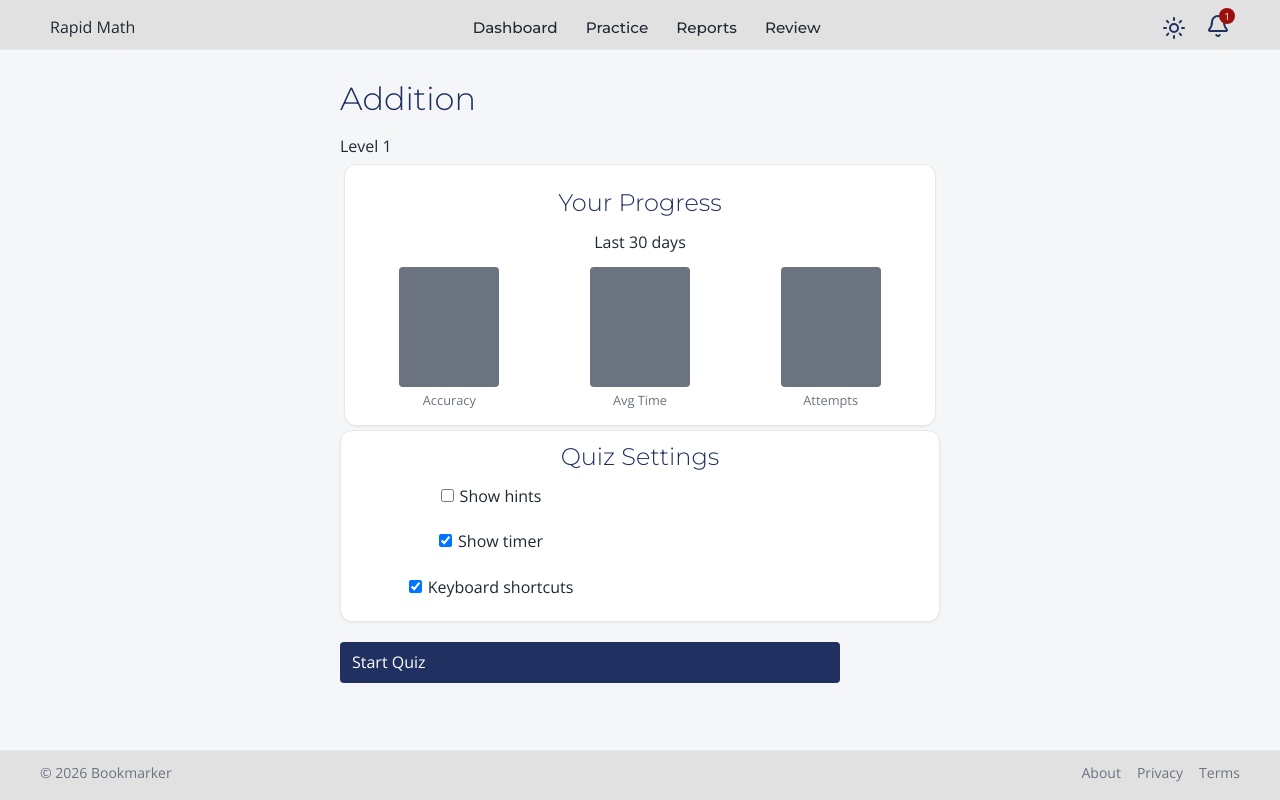
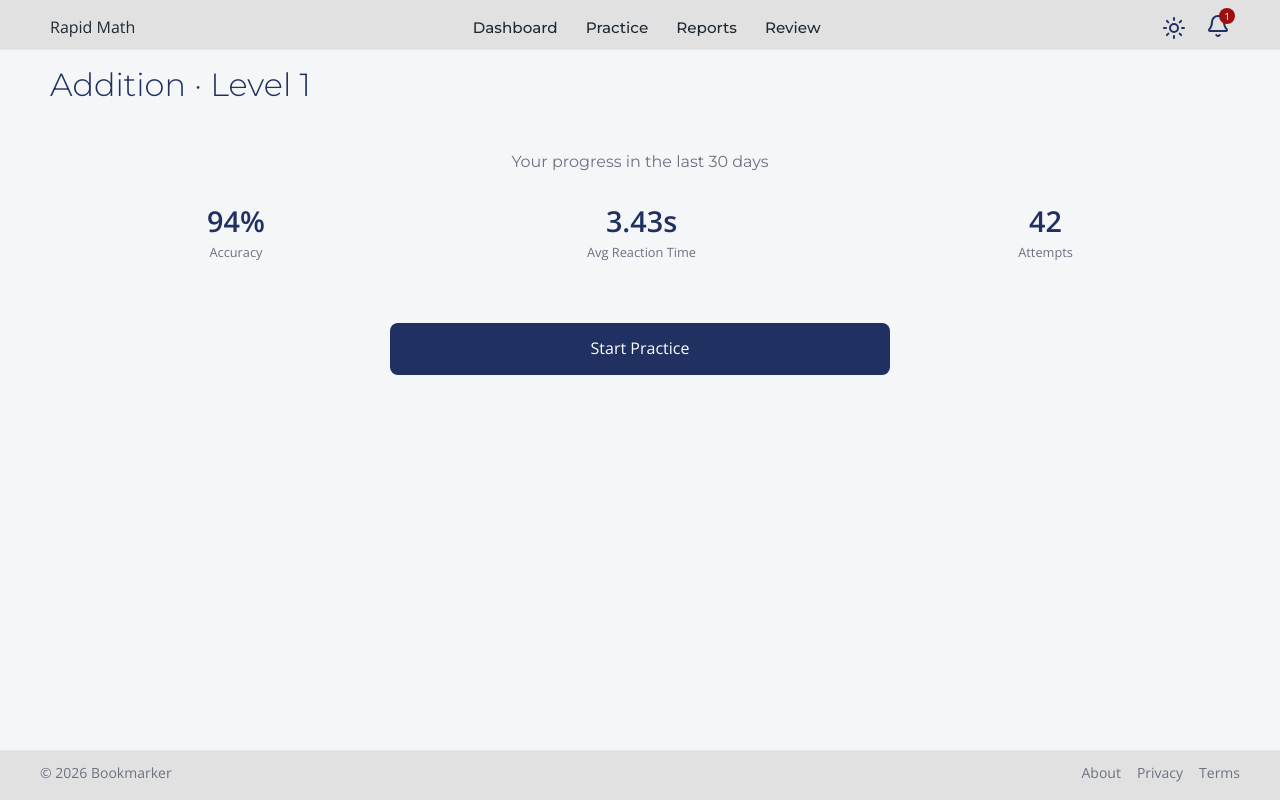
Before and after one commit to shankris/rapidMath, a Next.js app: page /practice/add/1 in a window 1280 px wide. Built offline with nearby package versions, Linux system fonts and the light colour scheme.

Commit message:
Quiz Setup - updated design

```diff
--- a/src/components/Practice/OperationCard.module.css
+++ b/src/components/Practice/OperationCard.module.css
@@ -63,7 +63,7 @@
 
 .header[aria-expanded="true"] {
   background-color: var(--tab1bg);
-  border-color: var(--accentColor);
+  /* border-color: var(--accentColor); */
   box-shadow: var(--shadow-md);
 }
 
--- a/src/components/Practice/QuizSetup.jsx
+++ b/src/components/Practice/QuizSetup.jsx
@@ -1,82 +1,58 @@
 "use client";
 
-import styles from "./Practice.module.css";
+import styles from "./QuizSetup.module.css";
 import { OPERATIONS } from "@/lib/math/operations";
 
 export default function QuizSetup({ operation, level, onStart }) {
   return (
-    <div className={styles.container}>
+    <>
+      {/* --------------------------------------------------
+         Page Header
+      -------------------------------------------------- */}
+
       <div className={styles.header}>
-        <div>
-          <h1>{OPERATIONS[operation].name}</h1>
-          <span className={styles.level}>Level {level}</span>
-        </div>
+        <h1>
+          {OPERATIONS[operation].name} · Level {level}
+        </h1>
       </div>
 
-      {/* Progress Preview */}
-      <div className={`card ${styles.progressCard}`}>
-        <h2>Your Progress</h2>
-        <p className={styles.muted}>Last 30 days</p>
+      {/* --------------------------------------------------
+         Progress Preview
+      -------------------------------------------------- */}
+
+      <section className={styles.progress}>
+        <h2>Your progress in the last 30 days</h2>
 
         <div className={styles.stats}>
           <div>
-            <div className={styles.graphs}></div>
+            <div className={styles.statValue}>94%</div>
             <span>Accuracy</span>
           </div>
 
           <div>
-            <div className={styles.graphs}></div>
-            <span>Avg Time</span>
+            <div className={styles.statValue}>3.43s</div>
+            <span>Avg Reaction Time</span>
           </div>
 
           <div>
-            <div className={styles.graphs}></div>
+            <div className={styles.statValue}>42</div>
             <span>Attempts</span>
           </div>
         </div>
-      </div>
+      </section>
 
-      {/* Settings */}
-      <div className={`card ${styles.settingsCard}`}>
-        <h2>Quiz Settings</h2>
+      {/* --------------------------------------------------
+         Start Practice
+      -------------------------------------------------- */}
 
-        <div className={styles.row}>
-          <label className={styles.settingRow}>
-            <input
-              type='checkbox'
-              defaultChecked={false}
-            />
-          </label>
-          <span>Show hints</span>
-        </div>
-
-        <div className={styles.row}>
-          <label className={styles.settingRow}>
-            <input
-              type='checkbox'
-              defaultChecked={true}
-            />
-          </label>
-          <span>Show timer</span>
-        </div>
-
-        <div className={styles.row}>
-          <label className={styles.settingRow}>
-            <input
-              type='checkbox'
-              defaultChecked={true}
-            />
-          </label>
-          <span>Keyboard shortcuts</span>
-        </div>
-      </div>
-
+      <div className={styles.startButton}>
         <button
           className={styles.btnPrimary}
           onClick={onStart}
         >
-        Start Quiz
+          Start Practice
         </button>
       </div>
+    </>
   );
 }
--- /dev/null
+++ b/src/components/Practice/QuizSetup.module.css
@@ -0,0 +1,126 @@
+/* --------------------------------------------------
+   Quiz Setup Header
+-------------------------------------------------- */
+
+.header {
+  display: flex;
+  justify-content: space-between;
+}
+
+
+/* --------------------------------------------------
+   Level
+-------------------------------------------------- */
+
+span.level {
+  display: block;
+  text-align: left;
+}
+
+
+/* --------------------------------------------------
+   Progress Card
+-------------------------------------------------- */
+
+.progressCard {
+  margin: 4px;
+  padding: 12px;
+}
+
+/* --------------------------------------------------
+   Progress Section
+-------------------------------------------------- */
+
+.progress {
+  margin-top: var(--space-lg);
+}
+
+.progress h2 {
+  margin-bottom: var(--space-md);
+  color: var(--mutedColor);
+  font-size: 16px;
+  font-weight: 400;
+  text-align: center;
+}
+
+/* --------------------------------------------------
+   Progress Statistics
+-------------------------------------------------- */
+
+.stats {
+  display: flex;
+  justify-content: space-around;
+  gap: var(--space-sm);
+  margin-top: var(--space-lg);
+}
+
+.stats>div {
+  text-align: center;
+}
+
+.statValue {
+  font-size: 1.8rem;
+  font-weight: 600;
+  line-height: 1.2;
+  color: var(--headingCol);
+}
+
+.stats span {
+  display: block;
+  margin-top: 4px;
+  font-size: 0.8rem;
+  color: var(--mutedColor);
+}
+
+
+/* --------------------------------------------------
+   Progress Graph Placeholder
+-------------------------------------------------- */
+
+.graphs {
+  width: 100px;
+  height: 120px;
+  background: var(--mutedColor);
+  border-radius: 4px;
+}
+
+
+/* --------------------------------------------------
+   Start Practice Button
+-------------------------------------------------- */
+
+.btnPrimary {
+  width: 90%;
+  max-width: 500px;
+  min-height: 52px;
+
+  display: flex;
+  align-items: center;
+  justify-content: center;
+
+  margin: 60px auto;
+  padding: 12px;
+
+  background: var(--accentColor);
+  color: white;
+
+  border: none;
+  border-radius: var(--borderRadius-md);
+
+  font-size: 16px;
+  font-weight: 300;
+  text-align: center;
+
+  cursor: pointer;
+
+  transition:
+    background-color var(--transition-fast),
+    transform var(--transition-fast),
+    box-shadow var(--transition-fast);
+}
+
+.btnPrimary:hover {
+  background: var(--hoverColor);
+  transform: translateY(-1px);
+  box-shadow: var(--shadow-md);
+}
```
Lines whose indentation alone changed are shown as unchanged.
